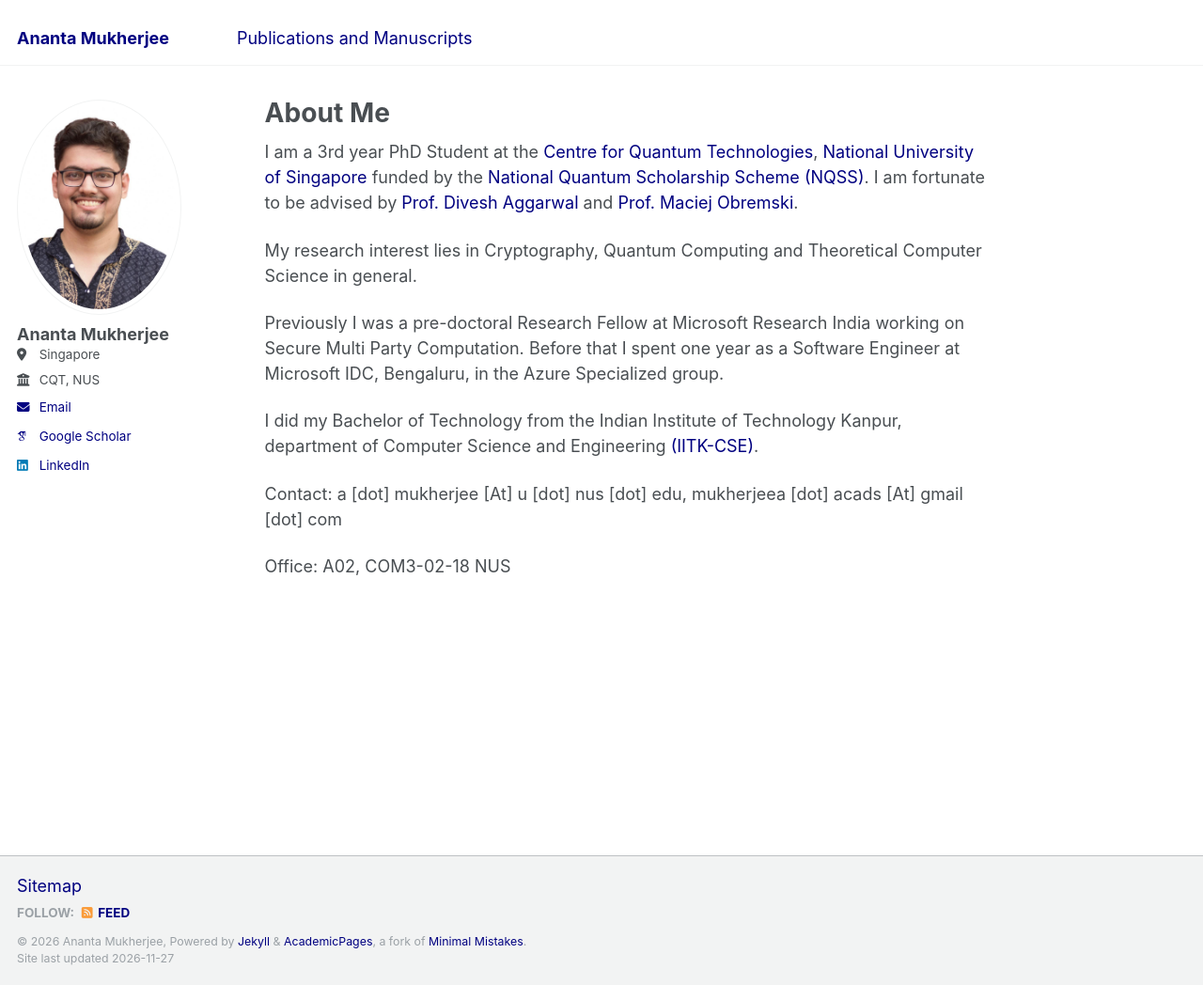
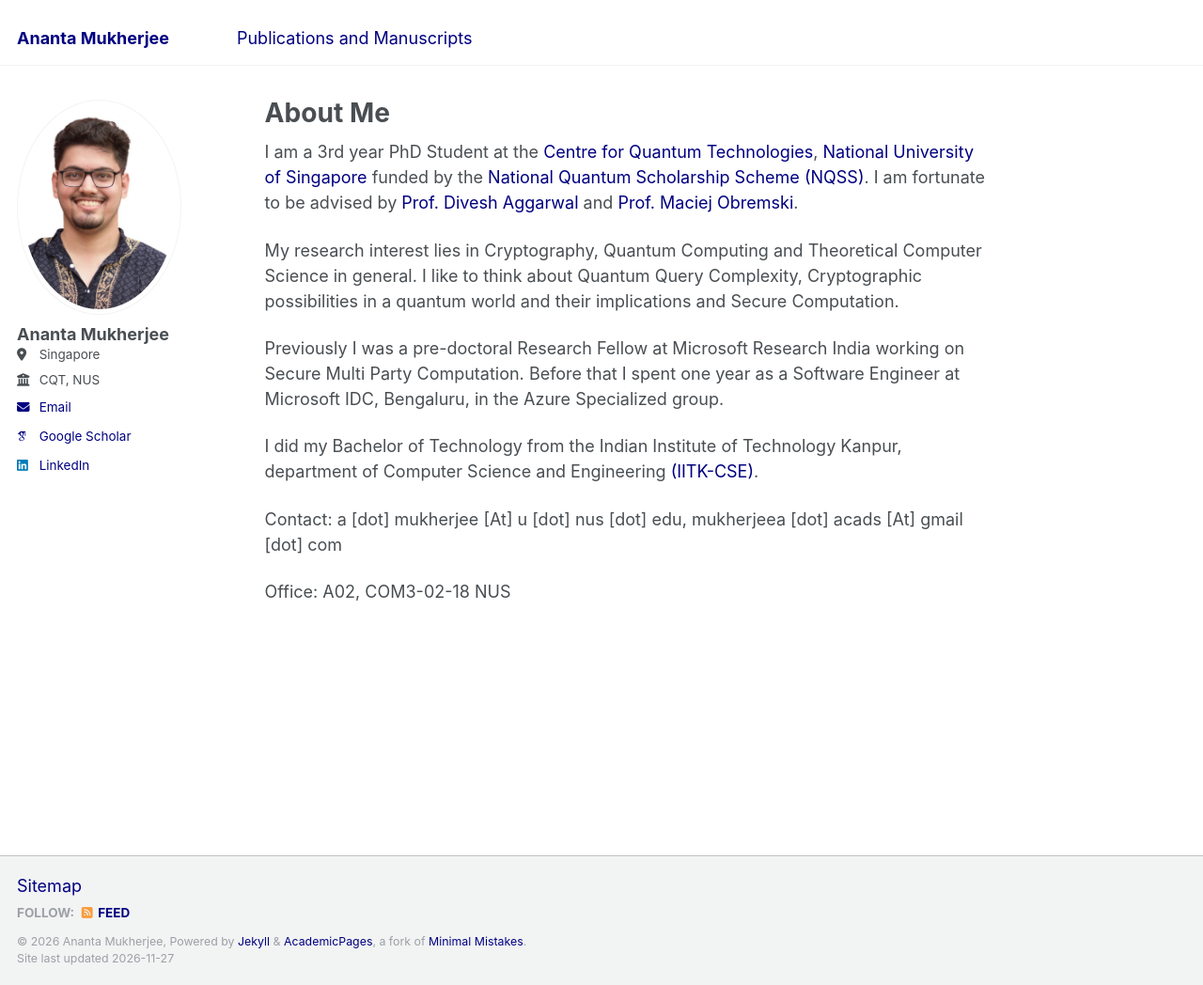
Before and after one commit to mananta/mananta.github.io, a Jekyll site: the page built from _pages/about.md, in a window 1280 px wide and 1048 px high. Shown: the whole window at 94% size. Built offline with Jekyll 4.4.1, drawn with Linux system fonts in a browser that asks for light colours; some web fonts are replaced.

Commit message:
updating homepage

```diff
--- a/_pages/about.md
+++ b/_pages/about.md
@@ -10,7 +10,7 @@ redirect_from:
 
 I am a 3rd year PhD Student at the [Centre for Quantum Technologies](https://www.quantumlah.org/), [National University of Singapore](https://www.nus.edu.sg/) funded by the [National Quantum Scholarship Scheme (NQSS)](https://nqo.sg/talent-development/scholarships-opportunities/). I am fortunate to be advised by [Prof. Divesh Aggarwal](https://sites.google.com/site/diveshhomepage/) and [Prof. Maciej Obremski](https://sites.google.com/view/maciejobremski).
 
-My research interest lies in Cryptography, Quantum Computing and Theoretical Computer Science in general.
+My research interest lies in Cryptography, Quantum Computing and Theoretical Computer Science in general. I like to think about Quantum Query Complexity, Cryptographic possibilities in a quantum world and their implications and Secure Computation.
 
 Previously I was a pre-doctoral Research Fellow at Microsoft Research India working on Secure Multi Party Computation.
  <!-- advised by [Dr. Nishanth Chandran](https://www.microsoft.com/en-us/research/people/nichandr/) and [Dr. Peeyush Kumar](https://www.microsoft.com/en-us/research/people/pekumar/).  -->
```
